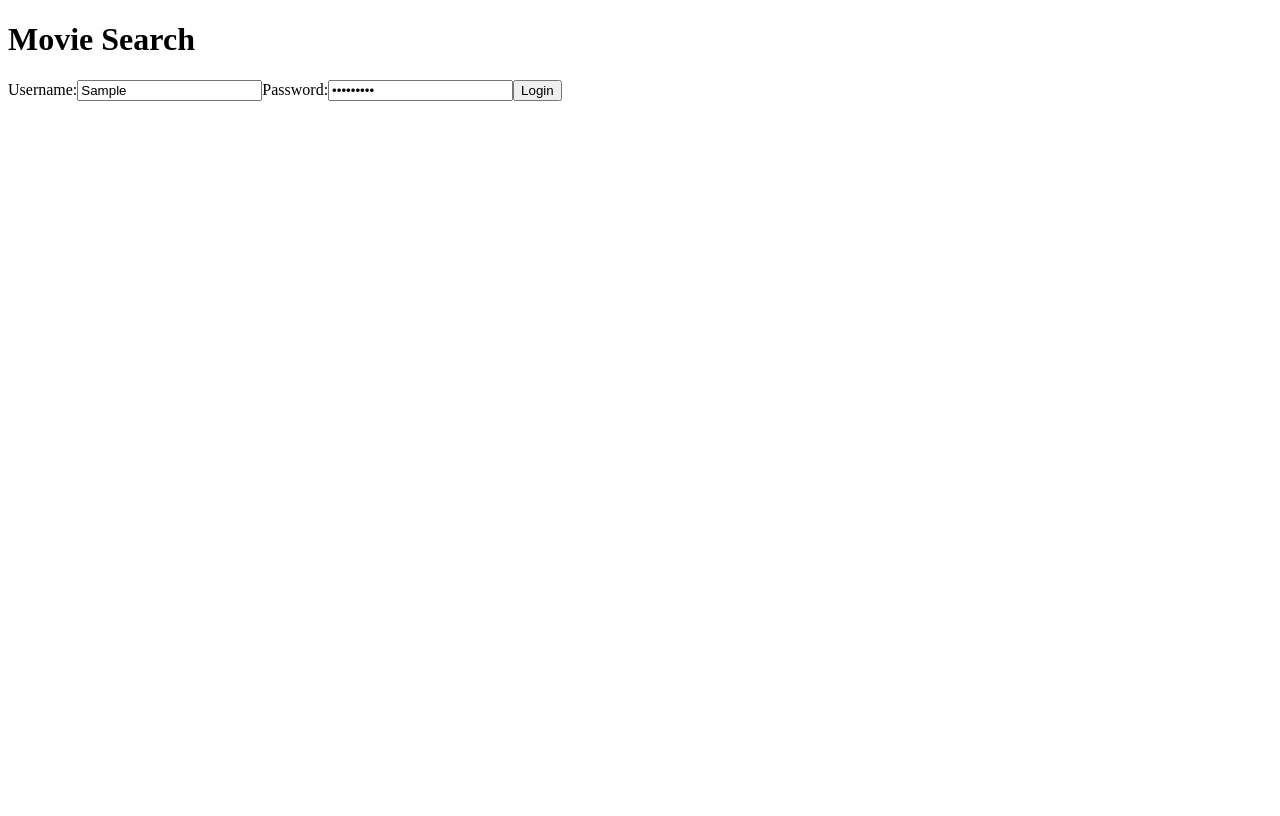
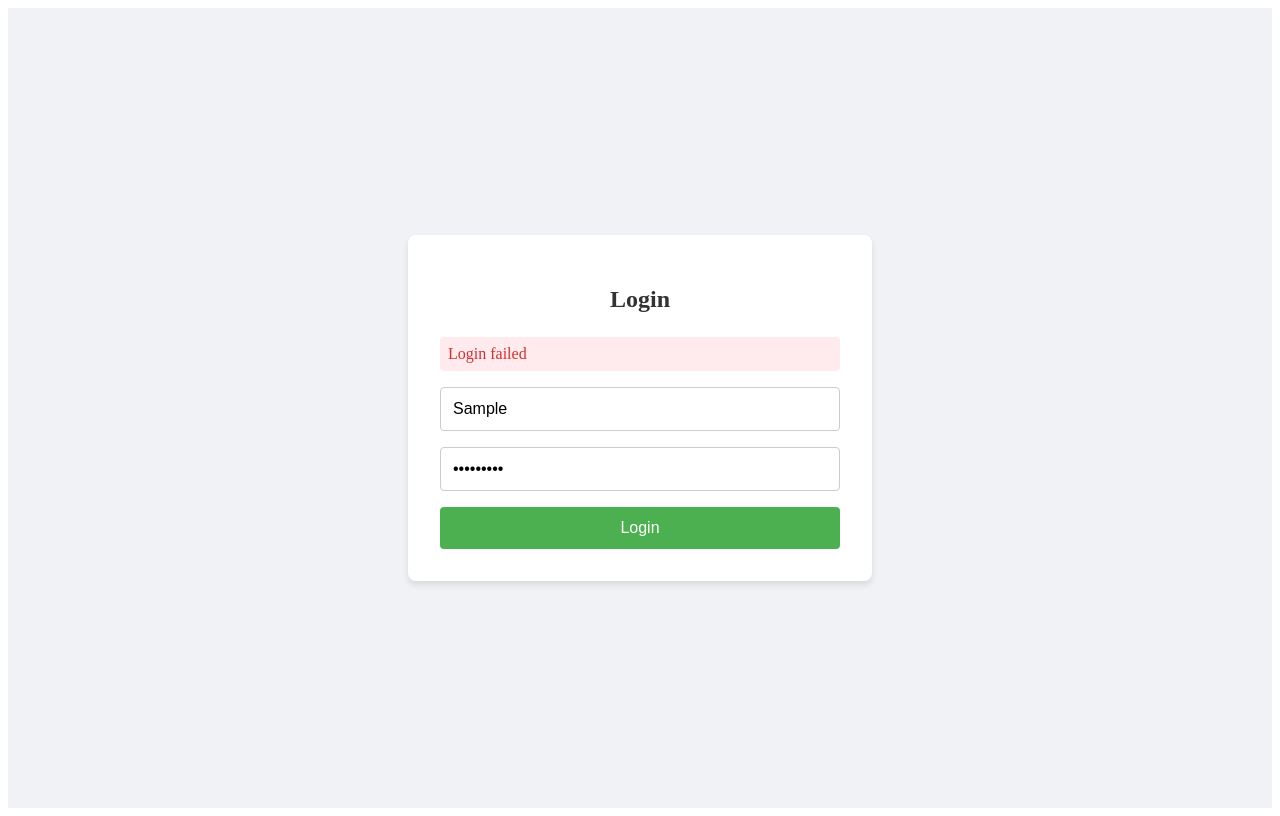
Before and after one commit to HossBigft/wp_front, a React (Vite) app: page / in a window 1280 px wide. Both pictures are taken after typing "Sample", "Sample123" into the empty fields and a click on the button "Login". Built offline with nearby package versions, Linux system fonts and the light colour scheme; no server answers.

Commit message:
Add redirect to login page if access token is not present

```diff
--- a/src/App.jsx
+++ b/src/App.jsx
@@ -1,25 +1,49 @@
-import { useState } from 'react';
-import Login from './Login';
-import ShowSearchFilter from './ShowSearchFilter';
-import MovieTable from './MovieTable';
-
+import { useState, useEffect } from 'react';
+import axios from 'axios';
+import ShowSearchFilter from './ShowSearchFilter'; // Adjust the import based on your project structure
+import MovieTable from './MovieTable'; // Adjust the import based on your project structure
+import AuthWrapper from './AuthWrapper';
 const App = () => {
-  const [auth, setAuth] = useState(null);
+  const [auth, setAuth] = useState(false); // State to manage authentication
   const [filter, setFilter] = useState({});
   const [movies, setMovies] = useState([]);
 
+  useEffect(() => {
+    const token = localStorage.getItem('access_token');
+    if (token) {
+      // Optionally, here you can add more validation for the token, such as checking its expiration
+      setAuth(true); // Set auth state to true if token exists in local storage
+    } else {
+      setAuth(false); // Ensure auth state is false if no token exists
+    }
+  }, []);
+
+  useEffect(() => {
+    axios.interceptors.request.use(
+      (config) => {
+        const token = localStorage.getItem('access_token');
+        if (token) {
+          config.headers['Authorization'] = `Bearer ${token}`;
+        }
+        return config;
+      },
+      (error) => {
+        return Promise.reject(error);
+      }
+    );
+  }, []);
+
   return (
+    <AuthWrapper>
       <div>
         <h1>Movie Search</h1>
-      {auth ? (
+
           <>
             <ShowSearchFilter filter={filter} setFilter={setFilter} setMovies={setMovies} />
             <MovieTable movies={movies} />
           </>
-      ) : (
-        <Login setAuth={setAuth} />
-      )}
       </div>
+    </AuthWrapper>
   );
 };
 
--- /dev/null
+++ b/src/AuthWrapper.jsx
@@ -0,0 +1,13 @@
+import Login from './Login';
+
+const AuthWrapper = ({ children }) => {
+  const accessToken = localStorage.getItem('accessToken');
+
+  if (!accessToken) {
+    return <Login />;
+  }
+
+  return children;
+};
+
+export default AuthWrapper;
--- a/src/Login.jsx
+++ b/src/Login.jsx
@@ -1,42 +1,119 @@
-import { useState } from 'react';
-import axios from 'axios';
+import React, { useState } from "react";
+import axios from "axios";
 
-// Set the base URL for Axios
-axios.defaults.baseURL = 'http://localhost:8000';
+axios.defaults.baseURL = "http://localhost:8000";
 
-const Login = ({ setAuth }) => {
-  const [username, setUsername] = useState('');
-  const [password, setPassword] = useState('');
+const Login = () => {
+  const [username, setUsername] = useState("");
+  const [password, setPassword] = useState("");
+  const [error, setError] = useState("");
 
-  const handleSubmit = async (e) => {
+  const handleLogin = async (e) => {
     e.preventDefault();
+    setError("");
+
     try {
-      const response = await axios.post('/access-token', { username, password });
-      console.log(response.data);
-      setAuth(response.data);
-    } catch (error) {
-      console.error(error);
+      const response = await axios.post("/access-token", {
+        username,
+        password,
+      });
+      const { access_token } = response.data;
+      localStorage.setItem("accessToken", access_token);
+      window.location.reload();
+    } catch (err) {
+      setError(err.response?.data?.detail || "Login failed");
     }
   };
 
   return (
-    <form onSubmit={handleSubmit}>
-      <label htmlFor="username">Username:</label>
+    <div
+      style={{
+        display: "flex",
+        justifyContent: "center",
+        alignItems: "center",
+        minHeight: "100vh",
+        backgroundColor: "#f0f2f5",
+      }}
+    >
+      <div
+        style={{
+          width: "100%",
+          maxWidth: "400px",
+          padding: "2rem",
+          backgroundColor: "white",
+          borderRadius: "8px",
+          boxShadow: "0 4px 6px rgba(0,0,0,0.1)",
+        }}
+      >
+        <h2
+          style={{
+            textAlign: "center",
+            marginBottom: "1.5rem",
+            color: "#333",
+          }}
+        >
+          Login
+        </h2>
+        {error && (
+          <div
+            style={{
+              padding: "0.5rem",
+              backgroundColor: "#ffebee",
+              color: "#d32f2f",
+              borderRadius: "4px",
+              marginBottom: "1rem",
+            }}
+          >
+            {error}
+          </div>
+        )}
+        <form
+          onSubmit={handleLogin}
+          style={{ display: "flex", flexDirection: "column", gap: "1rem" }}
+        >
           <input
             type="text"
-        id="username"
+            placeholder="Username"
             value={username}
             onChange={(e) => setUsername(e.target.value)}
+            required
+            style={{
+              padding: "0.75rem",
+              border: "1px solid #ccc",
+              borderRadius: "4px",
+              fontSize: "1rem",
+            }}
           />
-      <label htmlFor="password">Password:</label>
           <input
             type="password"
-        id="password"
+            placeholder="Password"
             value={password}
             onChange={(e) => setPassword(e.target.value)}
+            required
+            style={{
+              padding: "0.75rem",
+              border: "1px solid #ccc",
+              borderRadius: "4px",
+              fontSize: "1rem",
+            }}
           />
-      <button type="submit">Login</button>
+          <button
+            type="submit"
+            style={{
+              padding: "0.75rem",
+              backgroundColor: "#4CAF50",
+              color: "white",
+              border: "none",
+              borderRadius: "4px",
+              cursor: "pointer",
+              fontSize: "1rem",
+            }}
+          >
+            Login
+          </button>
         </form>
+      </div>
+    </div>
   );
 };
 
--- a/src/ShowSearchFilter.jsx
+++ b/src/ShowSearchFilter.jsx
@@ -1,30 +1,46 @@
-import { useState } from 'react';
-import axios from 'axios';
+import { useState } from "react";
+import axios from "axios";
 
-// Set the base URL for Axios
-axios.defaults.baseURL = 'http://localhost:8000';
+axios.defaults.baseURL = "http://localhost:8000";
+
+axios.interceptors.request.use(
+  (config) => {
+    const token = localStorage.getItem("access_token");
+    if (token) {
+      config.headers["Authorization"] = `Bearer ${token}`;
+    }
+    return config;
+  },
+  (error) => {
+    return Promise.reject(error);
+  }
+);
 
 const ShowSearchFilter = ({ filter, setFilter, setMovies }) => {
-  const [title, setTitle] = useState(filter.title || '');
+  const [title, setTitle] = useState(filter.title || "");
   const [director, setDirector] = useState(filter.director || []);
-  const [rating, setRating] = useState(filter.rating || '');
+  const [rating, setRating] = useState(filter.rating || "");
   const [cast, setCast] = useState(filter.cast || []);
   const [country, setCountry] = useState(filter.country || []);
   const [releaseYear, setReleaseYear] = useState(filter.release_year || null);
-  const [duration, setDuration] = useState(filter.duration || '');
+  const [duration, setDuration] = useState(filter.duration || "");
   const [listedIn, setListedIn] = useState(filter.listed_in || []);
-  const [description, setDescription] = useState(filter.description || '');
+  const [description, setDescription] = useState(filter.description || "");
 
   const buildFilter = () => {
     const newFilter = {};
     if (title) newFilter.title = title;
-    if (director.length > 0 && director.some(d => d.length > 0)) newFilter.director = director;
+    if (director.length > 0 && director.some((d) => d.length > 0))
+      newFilter.director = director;
     if (rating) newFilter.rating = rating;
-    if (cast.length > 0 && cast.some(c => c.length > 0)) newFilter.cast = cast;
-    if (country.length > 0 && country.some(c => c.length > 0)) newFilter.country = country;
+    if (cast.length > 0 && cast.some((c) => c.length > 0))
+      newFilter.cast = cast;
+    if (country.length > 0 && country.some((c) => c.length > 0))
+      newFilter.country = country;
     if (releaseYear) newFilter.releaseYear = releaseYear;
     if (duration) newFilter.duration = duration;
-    if (listedIn.length > 0 && listedIn.some(l => l.length > 0)) newFilter.listedIn = listedIn;
+    if (listedIn.length > 0 && listedIn.some((l) => l.length > 0))
+      newFilter.listedIn = listedIn;
     if (description) newFilter.description = description;
     return newFilter;
   };
@@ -34,9 +50,9 @@ const ShowSearchFilter = ({ filter, setFilter, setMovies }) => {
     const newFilter = buildFilter();
     setFilter(newFilter);
     try {
-      const response = await axios.post('/movies', newFilter);
+      const response = await axios.post("/movies", newFilter);
       console.log(response.data);
-      setMovies(response.data);
+      setMovies(response.data); // Set the movies state directly with the response data
     } catch (error) {
       console.error(error);
     }
@@ -45,23 +61,67 @@ const ShowSearchFilter = ({ filter, setFilter, setMovies }) => {
   return (
     <form onSubmit={handleSubmit}>
       <label htmlFor="title">Title:</label>
-      <input type="text" id="title" value={title} onChange={(e) => setTitle(e.target.value)} />
+      <input
+        type="text"
+        id="title"
+        value={title}
+        onChange={(e) => setTitle(e.target.value)}
+      />
       <label htmlFor="director">Director(s):</label>
-      <input type="text" id="director" value={director.join(', ')} onChange={(e) => setDirector(e.target.value.split(', '))} />
+      <input
+        type="text"
+        id="director"
+        value={director.join(", ")}
+        onChange={(e) => setDirector(e.target.value.split(", "))}
+      />
       <label htmlFor="rating">Rating:</label>
-      <input type="text" id="rating" value={rating} onChange={(e) => setRating(e.target.value)} />
+      <input
+        type="text"
+        id="rating"
+        value={rating}
+        onChange={(e) => setRating(e.target.value)}
+      />
       <label htmlFor="cast">Cast:</label>
-      <input type="text" id="cast" value={cast.join(', ')} onChange={(e) => setCast(e.target.value.split(', '))} />
+      <input
+        type="text"
+        id="cast"
+        value={cast.join(", ")}
+        onChange={(e) => setCast(e.target.value.split(", "))}
+      />
       <label htmlFor="country">Country:</label>
-      <input type="text" id="country" value={country.join(', ')} onChange={(e) => setCountry(e.target.value.split(', '))} />
+      <input
+        type="text"
+        id="country"
+        value={country.join(", ")}
+        onChange={(e) => setCountry(e.target.value.split(", "))}
+      />
       <label htmlFor="releaseYear">Release Year:</label>
-      <input type="number" id="releaseYear" value={releaseYear} onChange={(e) => setReleaseYear(parseInt(e.target.value))} />
+      <input
+        type="number"
+        id="releaseYear"
+        value={releaseYear}
+        onChange={(e) => setReleaseYear(parseInt(e.target.value))}
+      />
       <label htmlFor="duration">Duration:</label>
-      <input type="text" id="duration" value={duration} onChange={(e) => setDuration(e.target.value)} />
+      <input
+        type="text"
+        id="duration"
+        value={duration}
+        onChange={(e) => setDuration(e.target.value)}
+      />
       <label htmlFor="listedIn">Listed In:</label>
-      <input type="text" id="listedIn" value={listedIn.join(', ')} onChange={(e) => setListedIn(e.target.value.split(', '))} />
+      <input
+        type="text"
+        id="listedIn"
+        value={listedIn.join(", ")}
+        onChange={(e) => setListedIn(e.target.value.split(", "))}
+      />
       <label htmlFor="description">Description:</label>
-      <textarea id="description" value={description} onChange={(e) => setDescription(e.target.value)} />
+      <textarea
+        id="description"
+        value={description}
+        onChange={(e) => setDescription(e.target.value)}
+      />
       <button type="submit">Search</button>
     </form>
   );
```
Also changed, not shown: src/MovieTable.jsx (+3 -4 lines). Lines whose indentation alone changed are shown as unchanged.
